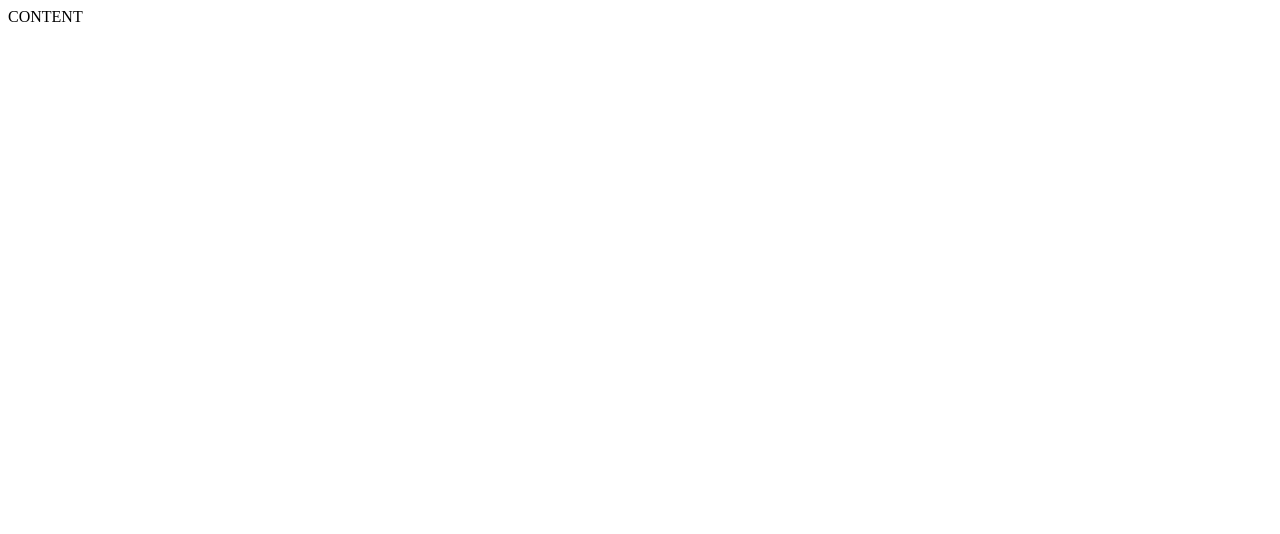
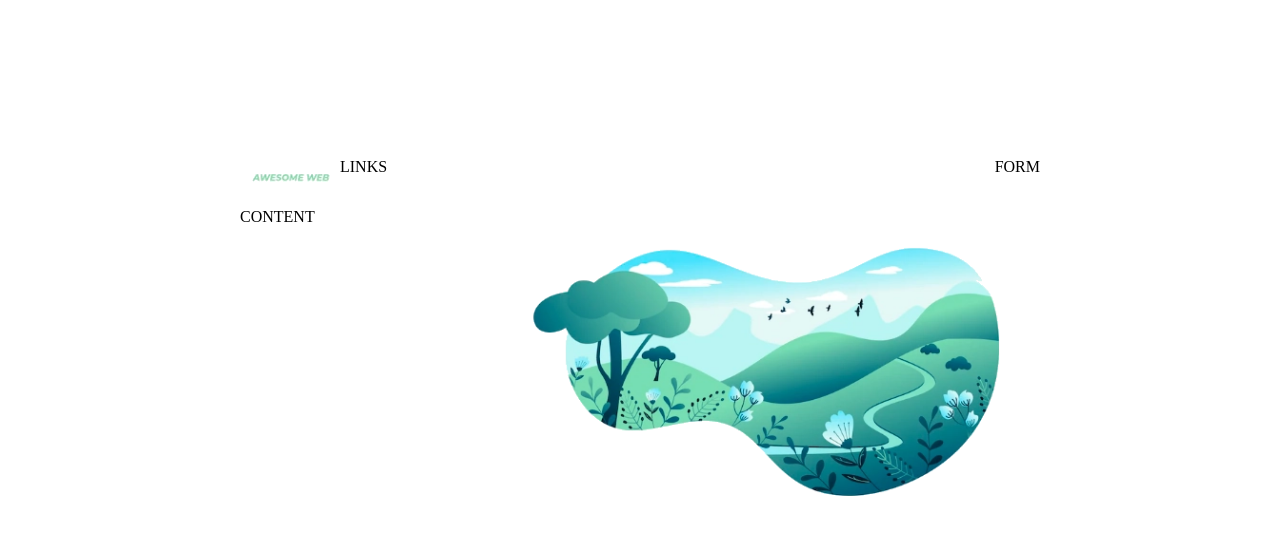
Before and after one commit to IngaGd/04-pieva, a website: page index.html in a window 1280 px wide. Drawn offline with Linux system fonts and the light colour scheme.

Commit message:
Main layout#2

```diff
--- a/index.html
+++ b/index.html
@@ -5,8 +5,66 @@
     <meta http-equiv="X-UA-Compatible" content="IE=edge">
     <meta name="viewport" content="width=device-width, initial-scale=1.0">
     <title>Pieva</title>
+    <style>
+        body {}
+
+        header{
+            display: inline-block;
+            width: 800px;
+            margin-top: 150px;
+            margin-left: calc((100% - 800px) / 2); /*--must be spaces between math operators*/
+        }
+
+        header>img {
+            width: 100px;
+            float: left;
+        }
+
+        header>nav {
+            float: left;
+        }
+
+        header>div {
+            float: right;
+        }
+
+
+        main {
+            display: inline-block;
+            width: 800px;
+            margin-top: 10px;
+            margin-left: calc((100% - 800px) / 2); /*--must be spaces between math operators*/
+        }
+
+        main>div {
+            width: 35%;
+            float: left;
+        }
+
+        main>img {
+            width: 65%;
+            float: right;
+        }
+
+    </style>
 </head>
 <body>
-    CONTENT
+    <header>
+        <img src="./img/logo.webp" alt="Logo">
+        <nav>
+            LINKS
+        </nav>
+        <div>
+            FORM
+        </div>
+        <!--logo + nav + form-->
+    </header>
+    <main>
+        <div>
+            <!--content-->
+            CONTENT
+        </div>
+        <img src="./img/pieva.webp" alt="Meadow">
+    </main>
 </body>
 </html>
```
